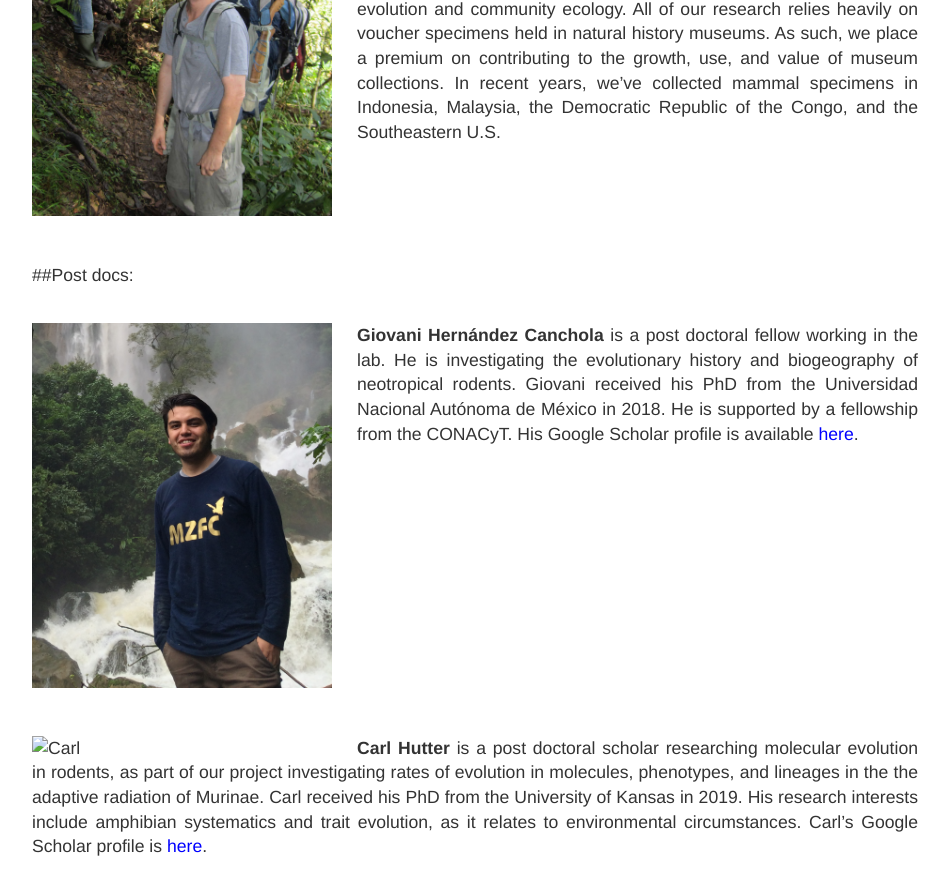
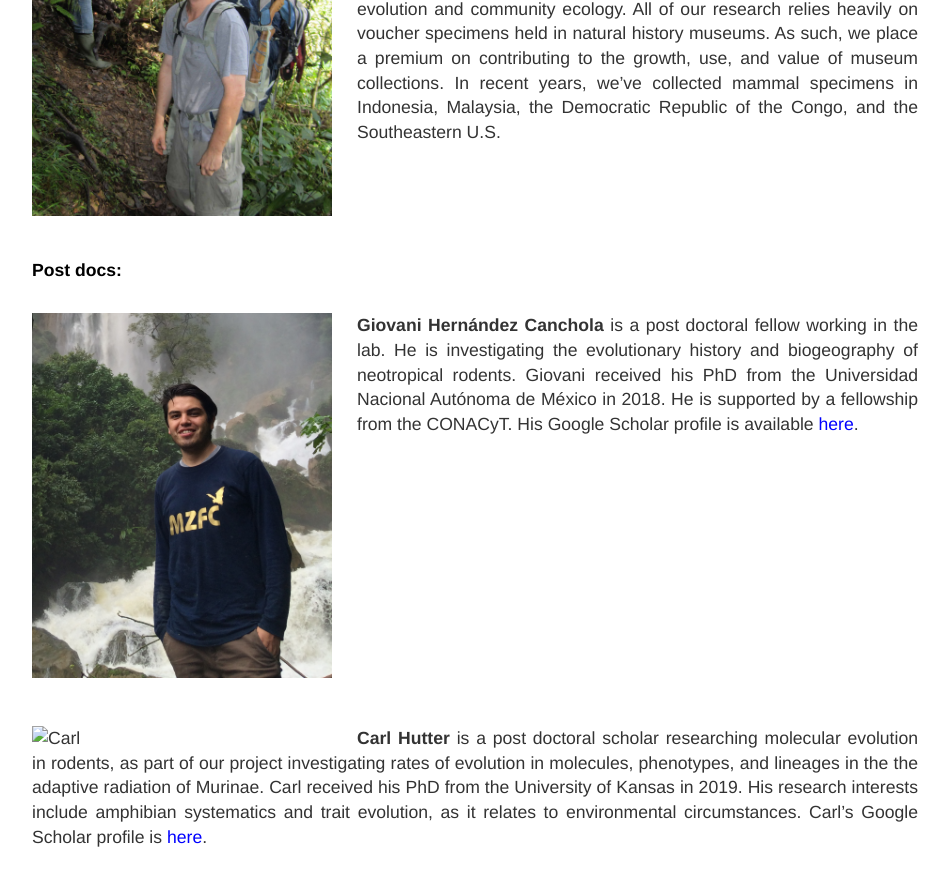
Before and after one commit to esselstyn/esselstyn.github.io, a Jekyll site: the page built from people.md, in a window 1280 px wide and 900 px high, scrolled down 310 px. Shown: the top 895 px of the window, without its empty margins (160-1109 px from the left). Built offline with Jekyll 4.4.1, drawn with Linux system fonts in a browser that asks for light colours.

Commit message:
corrected formatting issues

```diff
--- a/people.md
+++ b/people.md
@@ -10,9 +10,9 @@ title: People
 I am a mammalian systematist with general interests in evolutionary biology and biogeography. My research explores questions of phylogeny, island biogeography, and taxonomy, but my students' interests expand the general lab efforts to include topics such as co-evolution and community ecology. All of our research relies heavily on voucher specimens held in natural history museums. As such, we place a premium on contributing to the growth, use, and value of museum collections. In recent years, we've collected mammal specimens in Indonesia, Malaysia, the Democratic Republic of the Congo, and the Southeastern U.S.
 </div>
 
-##Post docs:
+## Post docs:
 <div markdown="1">
-<img src="images/Giovani.jpg" class="left" alt="Giovani" width="300">
+<img src="images/giovani.jpg" class="left" alt="Giovani" width="300">
 
 **Giovani Hernández Canchola** is a post doctoral fellow working in the lab. He is investigating the evolutionary history and biogeography of neotropical rodents. Giovani received his PhD from the Universidad Nacional Autónoma de México in 2018. He is supported by a fellowship from the CONACyT. His Google Scholar profile is available [here](https://scholar.google.com/citations?hl=en&user=B6rbNOEAAAAJ&view_op=list_works).
 </div>
```
